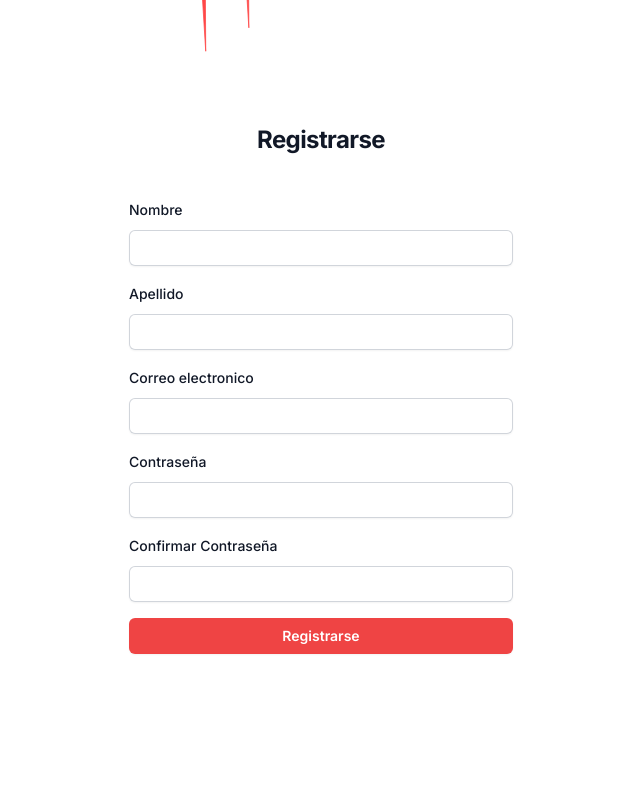
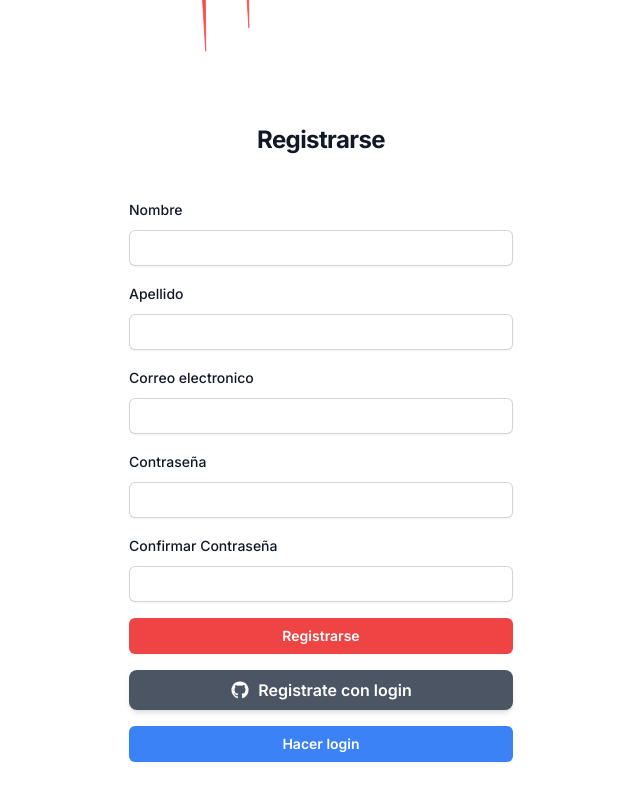
Before and after one commit to zenx5/search-dependencies, a Next.js app: page /register in a window 1280 px wide. Shown: the part 196-996 px from the top of the page, without its empty margins (319-959 px from the left). Before the commit the page ends 898 px from the top, so only its background shows below. Built offline with nearby package versions, Linux system fonts and the light colour scheme.

Commit message:
logo registe y login

```diff
--- a/src/app/(access)/login/page.tsx
+++ b/src/app/(access)/login/page.tsx
@@ -63,7 +63,7 @@ export default function LoginPage() {
               </div>
 
               <div>
-                <ButtonGithub></ButtonGithub>
+                <ButtonGithub label="Iniciar sesión con GitHub"></ButtonGithub>
               </div>
 
               <div>
--- a/src/app/(access)/register/page.tsx
+++ b/src/app/(access)/register/page.tsx
@@ -1,3 +1,5 @@
+import Link from "next/link";
+import ButtonGithub from "@/components/ButtonGithub";
 import KavavSvg from "@/components/KavavSvg";
 
 export default function RegisterPage() {
@@ -105,6 +107,16 @@ export default function RegisterPage() {
                 Registrarse
               </button>
             </div>
+              <div>
+                <ButtonGithub label="Registrate con login"></ButtonGithub>
+              </div>
+
+              <div>
+                <Link
+                  href="/login"
+                  className="flex w-full justify-center rounded-md bg-blue-500 px-3 py-1.5 text-sm font-semibold leading-6 text-white shadow-sm hover:bg-blue-600 focus-visible:outline focus-visible:outline-2 focus-visible:outline-offset-2 focus-visible:outline-indigo-600"
+                >Hacer login</Link>
+              </div>
           </form>
 
         </div>
--- a/src/components/ButtonGithub.tsx
+++ b/src/components/ButtonGithub.tsx
@@ -1,12 +1,12 @@
 import Link from "next/link";
 
-export default function ButtonGithub() {
+export default function ButtonGithub({ label }:{ label:string }) {
     const clientId = process.env.GITHUB_CLIENT_ID
 
     return <Link  href={`https://github.com/login/oauth/authorize?client_id=${clientId}`} className="py-2 px-4 max-w-md flex justify-center items-center bg-gray-600 hover:bg-gray-700 focus:ring-gray-500 focus:ring-offset-gray-200 text-white w-full transition ease-in duration-200 text-center text-base font-semibold shadow-md focus:outline-none focus:ring-2 focus:ring-offset-2 rounded-lg">
         <svg xmlns="http://www.w3.org/2000/svg" width="20" height="20" fill="currentColor" className="mr-2" viewBox="0 0 1792 1792">
             <path d="M896 128q209 0 385.5 103t279.5 279.5 103 385.5q0 251-146.5 451.5t-378.5 277.5q-27 5-40-7t-13-30q0-3 .5-76.5t.5-134.5q0-97-52-142 57-6 102.5-18t94-39 81-66.5 53-105 20.5-150.5q0-119-79-206 37-91-8-204-28-9-81 11t-92 44l-38 24q-93-26-192-26t-192 26q-16-11-42.5-27t-83.5-38.5-85-13.5q-45 113-8 204-79 87-79 206 0 85 20.5 150t52.5 105 80.5 67 94 39 102.5 18q-39 36-49 103-21 10-45 15t-57 5-65.5-21.5-55.5-62.5q-19-32-48.5-52t-49.5-24l-20-3q-21 0-29 4.5t-5 11.5 9 14 13 12l7 5q22 10 43.5 38t31.5 51l10 23q13 38 44 61.5t67 30 69.5 7 55.5-3.5l23-4q0 38 .5 88.5t.5 54.5q0 18-13 30t-40 7q-232-77-378.5-277.5t-146.5-451.5q0-209 103-385.5t279.5-279.5 385.5-103zm-477 1103q3-7-7-12-10-3-13 2-3 7 7 12 9 6 13-2zm31 34q7-5-2-16-10-9-16-3-7 5 2 16 10 10 16 3zm30 45q9-7 0-19-8-13-17-6-9 5 0 18t17 7zm42 42q8-8-4-19-12-12-20-3-9 8 4 19 12 12 20 3zm57 25q3-11-13-16-15-4-19 7t13 15q15 6 19-6zm63 5q0-13-17-11-16 0-16 11 0 13 17 11 16 0 16-11zm58-10q-2-11-18-9-16 3-14 15t18 8 14-14z"></path>
         </svg>
-        Iniciar sesión con GitHub
+        { label }
     </Link>
 }
```
